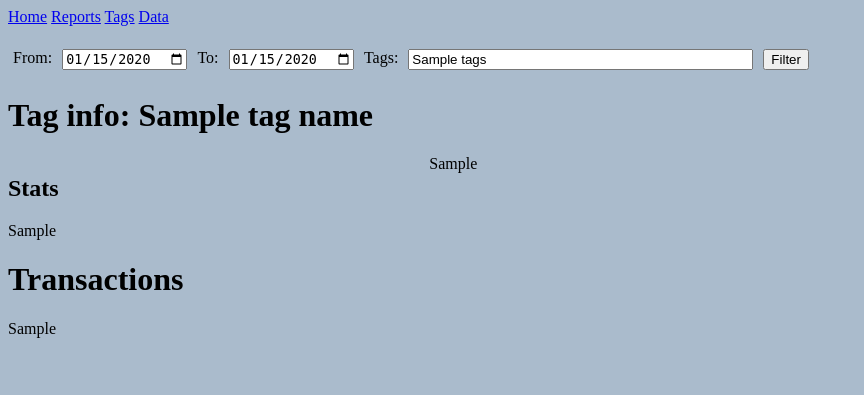
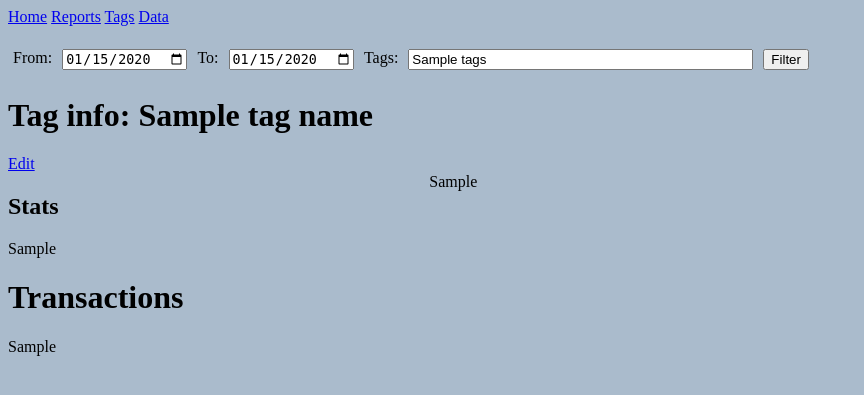
Before and after one commit to jimkon/mecon, a Flask app: template mecon2/blueprints/reports/templates/tag_info.html in a window 1280 px wide. Shown: the top 395 px of the page, without its empty margins (0-864 px from the left). Run offline with Flask 3, Linux system fonts and the light colour scheme; the template is opened without the code that fills it: most values are stand-ins (such as "Sample title", 1, 10 or a date in 2020); parts of the project's set-up code (start-up, migrations or seed data) failed here and were passed over.

Commit message:
tag edit link in tags report

```diff
--- a/mecon2/blueprints/reports/templates/tag_info.html
+++ b/mecon2/blueprints/reports/templates/tag_info.html
@@ -5,6 +5,7 @@
     <br>
     {% include "data_filter.html" %}
     <h1>Tag info: {{ tag_name }}</h1>
+    <a href={{ url_for('tags.tag_edit', tag_name=tag_name) }}>Edit</a>
     <div style="display: flex;">
         <div style="flex: 1;">
             <h2>Stats</h2>
```
